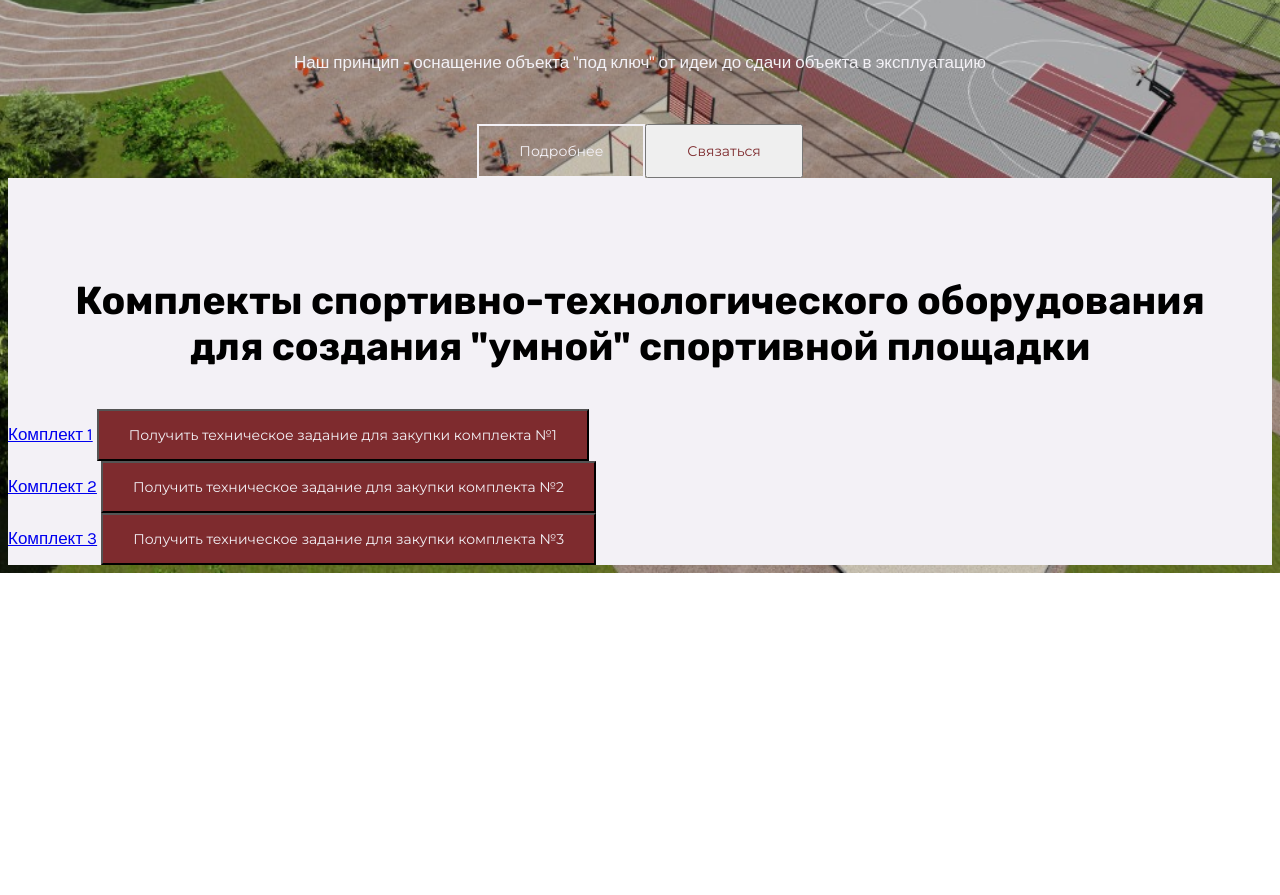
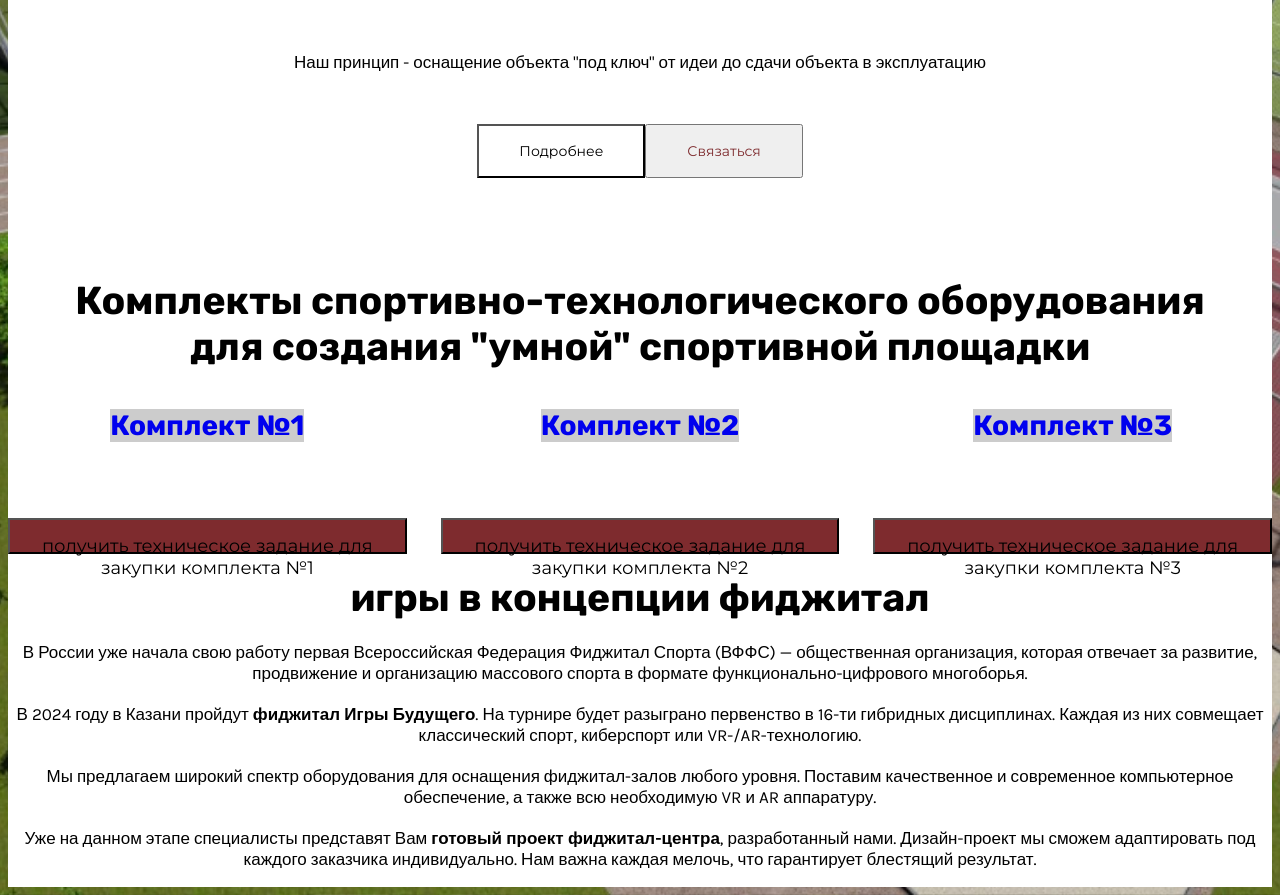
Before and after one commit to AndreyNadkin/SmartGroup, a plain HTML site: page index.html in a window 1280 px wide. Shown: the part 360-1255 px from the top of the page. Before the commit the page ends 933 px from the top, so only its background shows below. Drawn offline with Linux system fonts and the light colour scheme; placeholder pictures from the web are drawn by us; a web font is replaced by a local one.

Commit message:
feat: add content and fidgital classes in html

```diff
--- a/css/style.css
+++ b/css/style.css
@@ -1,9 +1,9 @@
 @import url('https://fonts.googleapis.com/css2?family=Karla:wght@400;500;600;700&family=Montserrat:ital,wght@0,300;0,400;0,500;0,600;0,700;1,400&family=Playfair+Display:ital,wght@0,400;0,500;1,400;1,800&family=Rubik:ital,wght@0,300;0,400;0,500;0,600;0,700;1,400;1,500;1,700&display=swap');
 
 :root {
-    --color-white: #f3f1f6;
     --color-burgundy: #7e2b2e;
     --color-burgundy-hover: #A05255;
+    --color-white: #ffffff;
     --font-karla: 17px 'Karla', sans-serif;
     --font-karla-bold: bold 17px 'Karla', sans-serif;
     --font-montserrat: 14px 'Montserrat', sans-serif;
@@ -15,7 +15,11 @@
 
 }
 
-/*------------------------header */
+a{
+    text-decoration: none;
+}
+
+/*------------------------------------------------------header */
 header {
     display: flex;
     justify-content: space-between;
@@ -30,8 +34,7 @@ header {
 }
 
 #headerMenu a {
-    text-decoration: none;
-    color: var(--color-white);
+    /* text-decoration: none; */
     font: var(--font-karla);
     padding: 0 17px;
 }
@@ -42,8 +45,8 @@ header {
     /* margin-left: 5em ; */
     background: var(--color-burgundy);
     font: var(--font-montserrat);
-    color: var(--color-white);
     padding: 15px 30px;
+    font-size: 106%;
     /* margin: 0; */
 }
 .burgundyButton:hover {
@@ -57,10 +60,10 @@ header {
 
 
 
- /*--------------------------- header */
+ /*-----------------------------------------------------header */
 
 
-/*-----------------------------body*/
+/*------------------------------------------------------body*/
 body {
     background-image: url('/images/background.jpeg');
     background-position: center;
@@ -70,12 +73,15 @@ body {
     flex-direction: column;
     align-items: center;
     justify-content: center;
-
+    text-align: center;
+}
+/* ------------------------------------content */
+.content{
+    background: var(--color-white);
 }
 
-/* ----------------------headContainer */
+/* ---------------------headContainer */
 .headContainer {
-    color: var(--color-white);
     display: flex;
     flex-direction: column;
     align-items: center;
@@ -101,9 +107,7 @@ body {
     font: var(--font-montserrat);
     /* opacity: 0; */
     background-color: #02010100;
-    border: 2px solid var(--color-white);
     padding: 16px 40px;
-    color: var(--color-white);
 
 }
 .whiteButton {
@@ -112,11 +116,10 @@ body {
     padding: 16px 40px;
 }
 
-/* ----------------------headContainer */
+/* -------------------------headContainer */
 
-/* --------------------------catalog */
+/* -------------------------catalog */
 .catalog{
-    background: var(--color-white);
     width: 100%;
 }
 
@@ -126,23 +129,70 @@ body {
     margin-top: 100px;
 }
 
+.sets{
+    display: grid;
+    grid-template-columns: repeat(3,1fr);
+    gap: 2em;
+    grid-template-rows: auto 25%;
+}
 
+.set {
 
+}
 
+.set a{
+    font: var(--font-rubik-28);
+    width: 100%;
+    height: 100%;
+    /* display: flex; */
+    /* align-items: center;
+    justify-content: center; */
+    /* text-align: center; */
+    /* box-sizing: border-box; */
+}
 
-/* --------------------------catalog */
+#set1 {
+    background-image: url(http://placehold.it/340x328/33bee5&text=smartlanding);
+}
+#set2 {
+    background-image: url(http://placehold.it/340x328/33bee5&text=smartlanding);
+}
+#set3 {
+    background-image: url(http://placehold.it/340x328/33bee5&text=smartlanding);
+}
 
 
 
 
 
 
-/* ---------------------------body */
+/* -------------------------catalog */
 
+/* ----------------------------fidgital */
+.fidgital {
 
-/* -------------------------footer   */
+}
+
+#fidgitalTitle{
+    color: black;
+    font: var(--font-rubik-39)
+}
 
 
 
 
-/* ------------------------ footer   */
+/* ----------------------------fidgital */
+
+
+
+/* ------------------------------------content */
+
+/* ------------------------------------------------------body */
+
+
+/* -----------------------------------------------------footer*/
+
+
+
+
+/* ----------------------------------------------------footer*/
--- a/index.html
+++ b/index.html
@@ -1,5 +1,6 @@
 <!DOCTYPE html>
 <html lang="en">
+
 <head>
   <meta charset="UTF-8" />
   <meta name="viewport" content="width=device-width, initial-scale=1.0" />
@@ -9,9 +10,7 @@
 </head>
 <header>
   <a id="SGLogo" href="https://sport.smart-rm.com/" class="custom-logo-link">
-      <img  width="200" height="100"
-        src="https://sport.smart-rm.com/wp-content/uploads/2023/04/logo_belyj.svg"
-      />
+    <img width="200" height="100" src="https://sport.smart-rm.com/wp-content/uploads/2023/04/logo_belyj.svg" />
   </a>
   <nav id="headerMenu">
     <a href="https://sport.smart-rm.com/">Главная</a>
@@ -24,7 +23,9 @@
   </nav>
 
 </header>
+
 <body>
+  <div class="content">
     <div class="headContainer">
       <p>
       <p id="firstParagraph">Комплексное оснащение</p>
@@ -33,33 +34,44 @@
         идеи до сдачи объекта в эксплуатацию</p>
       </p>
       <div id="buttonsBlock">
-      <button class="tranparentButton" >Подробнее</button>
-      <button class="whiteButton" >Связаться</button>
+        <button class="tranparentButton">Подробнее</button>
+        <button class="whiteButton">Связаться</button>
       </div>
     </div>
     <div class="catalog">
-    <div class="sets">
       <p class="setsHead">Комплекты спортивно-технологического оборудования<br>
         для создания "умной" спортивной площадки</p>
-      <div class="set1">
-        <a href="https://sport.smart-rm.com/set1/" id="set1">Комплект 1</a>
-        <button class="burgundyButton">Получить техническое задание для закупки комплекта №1</button>
+      <div class="sets">
+        <div class="set">
+          <a href="https://sport.smart-rm.com/set1/" id="set1">Комплект №1</a>
         </div>
-        <div class="set2">
-          <a href="https://sport.smart-rm.com/set2/" id="set2">Комплект 2</a>
-          <button class="burgundyButton" >Получить техническое задание для закупки комплекта №2</button>
+        <div class="set">
+          <a href="https://sport.smart-rm.com/set2/" id="set2">Комплект №2</a>
         </div>
-        <div class="set3">
-          <a href="https://sport.smart-rm.com/set3/" id="set3">Комплект 3</a>
-          <button class="burgundyButton" >Получить техническое задание для закупки комплекта №3</button>
+        <div class="set">
+          <a href="https://sport.smart-rm.com/set3/" id="set3">Комплект №3</a>
+        </div>
+        <button class="burgundyButton">получить техническое задание для закупки комплекта №1</button>
+        <button class="burgundyButton">получить техническое задание для закупки комплекта №2</button>
+        <button class="burgundyButton">получить техническое задание для закупки комплекта №3</button>
       </div>
     </div>
+    <div class="fidgital">
+      <h2><a href="https://sport.smart-rm.com/fidzhital/" id="fidgitalTitle">игры в концепции фиджитал</a></h2>
+      <p>В России уже начала свою работу первая Всероссийская Федерация Фиджитал Спорта (ВФФС) — общественная организация, которая отвечает за развитие, продвижение и организацию массового спорта в формате функционально-цифрового многоборья.<br><br>
+        В 2024 году в Казани пройдут <b>фиджитал Игры Будущего</b>. На турнире будет разыграно первенство в 16-ти гибридных дисциплинах. Каждая из них совмещает классический спорт, киберспорт или VR-/AR-технологию.<br><br>
+        Мы предлагаем широкий спектр оборудования для оснащения фиджитал-залов любого уровня. Поставим качественное и современное компьютерное обеспечение, а также всю необходимую VR и AR аппаратуру.<br><br>
+        Уже на данном этапе специалисты представят Вам <b>готовый проект фиджитал-центра</b>, разработанный нами. Дизайн-проект мы сможем адаптировать под каждого заказчика индивидуально. Нам важна каждая мелочь, что гарантирует блестящий результат.
+      </p>
+
+
+
     </div>
-
   </div>
 </body>
 <footer>
 
 
 </footer>
+
 </html>
```
Lines whose indentation alone changed are shown as unchanged.
